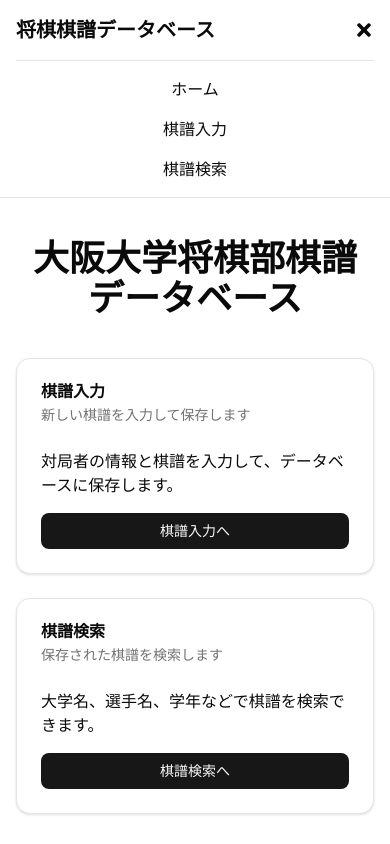
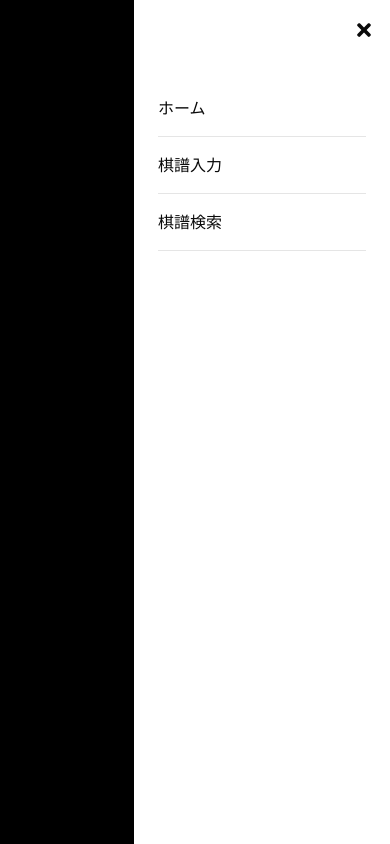
Before and after one commit to DaikiKazusaki/database, a Next.js app: page / in a window 390 px wide. Both pictures are taken after a click on the button 364 px from the left and 30 px from the top of the page. Shown: the top 844 px of the page. Built offline with nearby package versions, Linux system fonts and the light colour scheme.

Commit message:
fix the hanburger-menu

```diff
--- a/app/components/header.tsx
+++ b/app/components/header.tsx
@@ -1,10 +1,10 @@
-"use client";
-import { useState } from "react";
-import Link from "next/link";
-import { FaBars, FaTimes } from "react-icons/fa";
+"use client"
+import { useState } from "react"
+import Link from "next/link"
+import { FaBars, FaTimes } from "react-icons/fa"
 
 export default function Header() {
-  const [isOpen, setIsOpen] = useState(false);
+  const [isOpen, setIsOpen] = useState(false)
 
   return (
     <header className="border-b">
@@ -28,29 +28,35 @@
           </nav>
 
           {/* ハンバーガーメニュー（スマホ用） */}
-          <button
-            onClick={() => setIsOpen(!isOpen)}
-            className="md:hidden text-xl"
-          >
+          <button onClick={() => setIsOpen(!isOpen)} className="md:hidden text-xl z-50">
             {isOpen ? <FaTimes /> : <FaBars />}
           </button>
         </div>
 
-        {/* モバイルメニュー（開閉制御） */}
-        {isOpen && (
-          <nav className="md:hidden mt-4 flex flex-col items-center gap-4 border-t pt-4">
-            <Link href="/" className="font-medium hover:underline" onClick={() => setIsOpen(false)}>
+        {/* モバイルメニュー（右側からスライドイン） */}
+        <div
+          className={`fixed top-0 right-0 h-full w-64 bg-white shadow-lg transform transition-transform duration-300 ease-in-out z-40 ${
+            isOpen ? "translate-x-0" : "translate-x-full"
+          } md:hidden`}
+        >
+          <div className="flex flex-col pt-20 px-6">
+            <Link href="/" className="font-medium hover:underline py-4 border-b" onClick={() => setIsOpen(false)}>
               ホーム
             </Link>
-            <Link href="/input" className="font-medium hover:underline" onClick={() => setIsOpen(false)}>
+            <Link href="/input" className="font-medium hover:underline py-4 border-b" onClick={() => setIsOpen(false)}>
               棋譜入力
             </Link>
-            <Link href="/search" className="font-medium hover:underline" onClick={() => setIsOpen(false)}>
+            <Link href="/search" className="font-medium hover:underline py-4 border-b" onClick={() => setIsOpen(false)}>
               棋譜検索
             </Link>
-          </nav>
+          </div>
+        </div>
+
+        {/* オーバーレイ背景（メニュー表示時） */}
+        {isOpen && (
+          <div className="fixed inset-0 bg-black bg-opacity-50 z-30 md:hidden" onClick={() => setIsOpen(false)} />
         )}
       </div>
     </header>
-  );
+  )
 }
```
